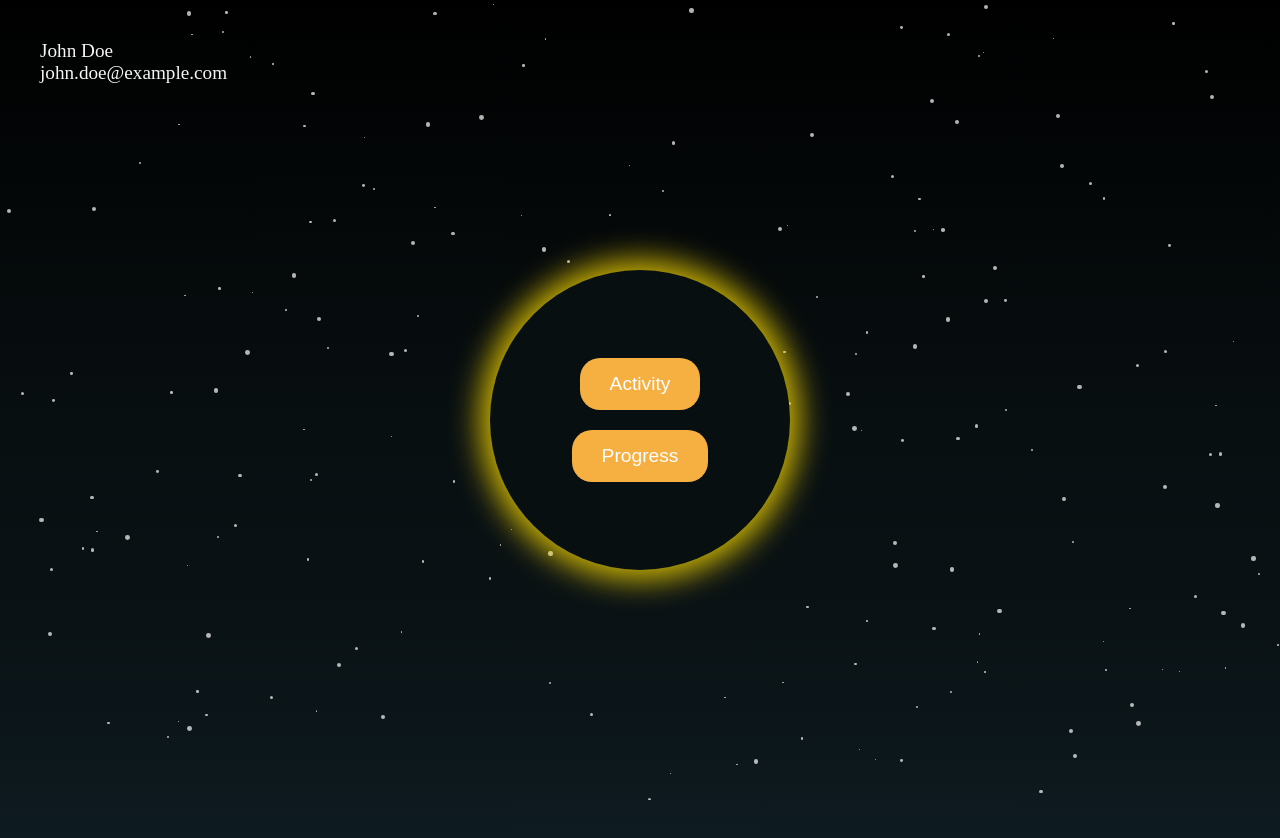
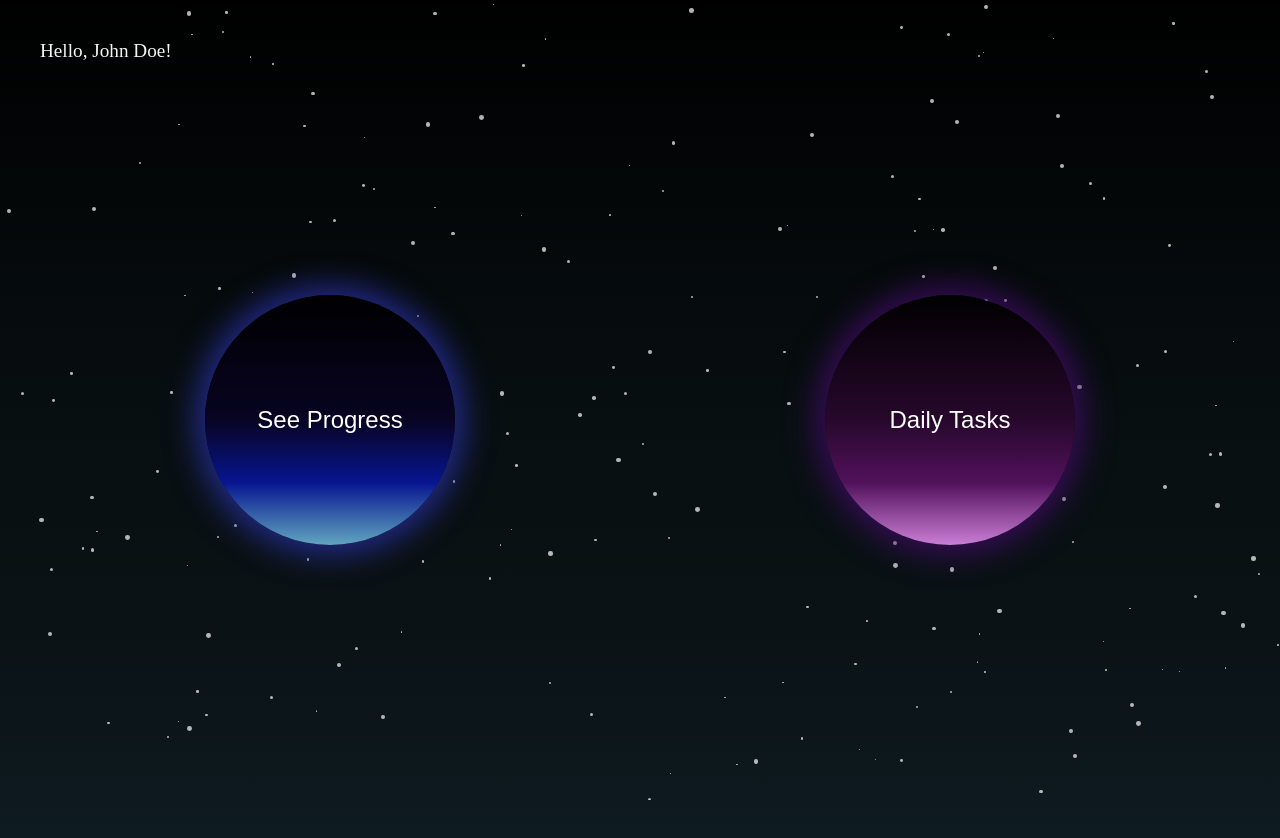
Before and after one commit to kimannle/AppleHacks2024, a React (Create React App) app in the folder frontend/: page /dashboard in a window 1280 px wide. Built offline with nearby package versions, Linux system fonts and the light colour scheme.

Commit message:
Button Difference

```diff
--- a/frontend/src/pages/Dashboard.js
+++ b/frontend/src/pages/Dashboard.js
@@ -1,24 +1,28 @@
 import React from 'react';
 import '../styles/Dashboard.css';
+import { Link } from 'react-router-dom';
+
 
 function Dashboard() {
   const username = 'John Doe';
   const email = 'john.doe@example.com';
 
+  const background = 'linear-gradient(180deg, #000000 0%, #27082c 50%, #51115b 75%, #ca7ed6 100%)';
+  const glow = '0 0 30px 10px rgba(65, 11, 102, 0.8)';
+
   return (
     <div className="dashboard-container">
       {/* Display username and email */}
       <div className="user-info">
-        <p>{username}</p>
-        <p>{email}</p>
+        <p>Hello, {username}!</p>
       </div>
 
       {/* Centered circle with buttons */}
-      <div className="circle-container">
-        <div className="circle">
-          <button className="dashboard-button">Activity</button>
-          <button className="dashboard-button">Progress</button>
-        </div>
+      <div className="circle">
+        <span>See Progress</span>
+      </div>
+      <div className="circle" style={{ background: background, boxShadow: glow }}>
+        <span>Daily Tasks</span>
       </div>
     </div>
   );
--- a/frontend/src/styles/Dashboard.css
+++ b/frontend/src/styles/Dashboard.css
@@ -1,8 +1,8 @@
 /* Full-page container for the dashboard */
 .dashboard-container {
   display: flex;
-    flex-direction: column;
-    justify-content: center;
+  flex-direction: row;
+  justify-content: space-around;
   align-items: center;
   height: 100vh;
   position: relative;
@@ -21,28 +21,38 @@
 .user-info p {
   margin: 0;
   font-size: 1.2rem;
-    font-family: 'Lora', serif;
 }
 
   /* Centered circle */
 .circle-container {
   display: flex;
-    justify-content: center;
-    align-items: center;
+  flex-direction: column;
+  padding: 20px;
   height: 100%;
   width: 100%;
 }
 
 .circle {
-    width: 300px;
-    height: 300px;
+  width: 250px;
+  height: 250px;
   border-radius: 50%;
-    background-color: #080f11;
-    box-shadow: 0 0 30px 10px rgba(255, 223, 0, 0.8); /* Gold glow effect */
+  background: linear-gradient(180deg, #000000 0%, #080422 50%, #071590 75%, #61a5bf 100%);
+  box-shadow: 0 0 30px 10px rgba(40, 48, 162, 0.8); /* Gold glow effect */
   display: flex;
   flex-direction: column;
   justify-content: center;
   align-items: center;
+  cursor: pointer; /* Makes the whole circle clickable */
+  font-family: 'Roboto Slab', sans-serif;
+}
+
+.circle:active {
+  box-shadow: 0 0 40px 15px rgba(52, 40, 162, 0.8);
+}
+
+.circle span {
+  color: #fff;
+  font-size: 1.5rem;
 }
 
   /* Buttons inside the circle */
@@ -53,7 +63,6 @@
   padding: 15px 30px;
   border-radius: 20px;
   margin: 10px;
-    font-family: 'Montserrat', sans-serif;
   font-size: 1.2rem;
   cursor: pointer;
   transition: background-color 0.3s ease, box-shadow 0.3s ease;
--- a/frontend/src/styles/Home.css
+++ b/frontend/src/styles/Home.css
@@ -23,7 +23,6 @@
 
 /* Scoped heading for Home page */
 .home-container h1 {
-  font-family: 'Lato', serif;
   color: #ffffff;
   text-shadow: 0 0 10px rgba(255, 255, 255, 0.7), 0 0 20px rgba(255, 255, 255, 0.5);
   font-size: 3rem;
@@ -32,7 +31,6 @@
 
 /* Introduction text with a soft glow */
 .home-container .intro-text {
-  font-family: 'Lora', serif;
   color: #f5f5f5;
   font-size: 1.5rem;
   margin-bottom: 40px;
@@ -55,7 +53,6 @@
   background-color: transparent;
   color: #f5f5f5;
   text-decoration: none;
-  font-family: 'Playfair Display', sans-serif;
   font-size: 1.2rem;
   transition: all 0.3s ease;
 }
```
Lines whose indentation alone changed are shown as unchanged.
